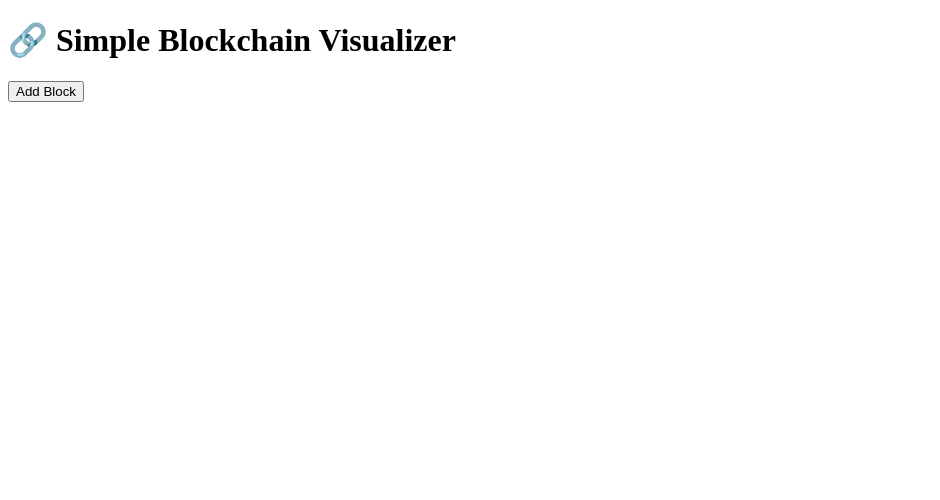
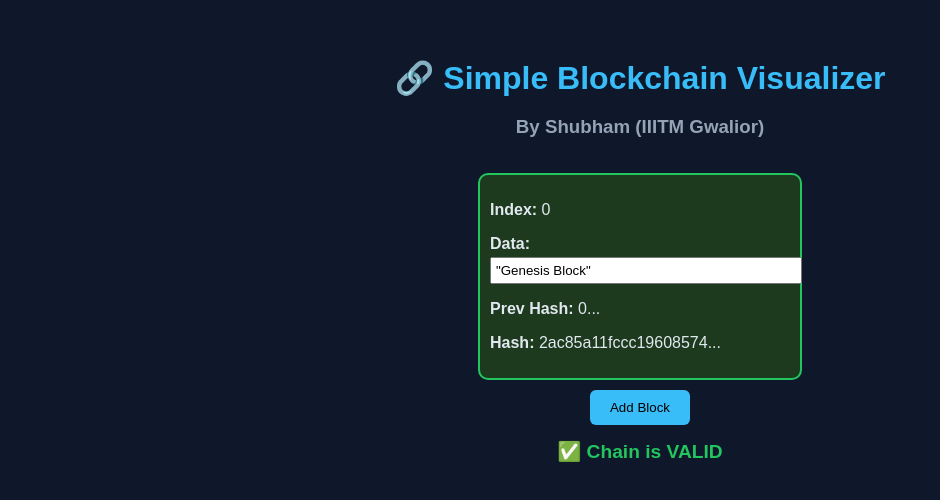
Before and after one commit to shubham5080/blockchain-visualizer, a plain HTML site: page index.html in a window 1280 px wide. Shown: the whole page, without its empty margins (0-940 px from the left). Drawn offline with nearby package versions, Linux system fonts and the light colour scheme.

Commit message:
Add/update project files

```diff
--- a/index.html
+++ b/index.html
@@ -4,11 +4,16 @@
     <meta charset="UTF-8">
     <meta name="viewport" content="width=device-width, initial-scale=1.0">
     <title>Blockchain visualizer</title>
+      <link rel="stylesheet" href="style.css">
+
 </head>
 <body>
     <h1>🔗 Simple Blockchain Visualizer</h1>
+    <h3>By Shubham (IIITM Gwalior)</h3>
     <div id = "blockchain"></div>
     <button id = "addBlockBtn">Add Block</button>
+    <h3 id="chainStatus"></h3>
+    <script src="https://cdnjs.cloudflare.com/ajax/libs/crypto-js/4.1.1/crypto-js.min.js"></script>
     <script src ="script.js"></script>
 </body>
 </html>
--- a/script.js
+++ b/script.js
@@ -0,0 +1,99 @@
+class Block {
+  constructor(index, data, previousHash = '') {
+    this.index = index;
+    this.data = data;
+    this.previousHash = previousHash;
+    this.hash = this.calculateHash();
+  }
+
+  calculateHash() {
+    return CryptoJS.SHA256(
+      this.index + this.previousHash + JSON.stringify(this.data)
+    ).toString();
+  }
+}
+
+class Blockchain {
+  constructor() {
+    this.chain = [this.createGenesisBlock()];
+  }
+
+  createGenesisBlock() {
+    return new Block(0, "Genesis Block", "0");
+  }
+
+  getLatestBlock() {
+    return this.chain[this.chain.length - 1];
+  }
+
+  addBlock(newBlock) {
+    newBlock.previousHash = this.getLatestBlock().hash;
+    newBlock.hash = newBlock.calculateHash();
+    this.chain.push(newBlock);
+  }
+
+  isChainValid() {
+    for (let i = 1; i < this.chain.length; i++) {
+      const current = this.chain[i];
+      const previous = this.chain[i - 1];
+      if (current.hash !== current.calculateHash()) return false;
+      if (current.previousHash !== previous.hash) return false;
+    }
+    return true;
+  }
+}
+
+let blockchain = new Blockchain();
+
+function renderBlockchain() {
+  const container = document.getElementById('blockchain');
+  container.innerHTML = '';
+
+  blockchain.chain.forEach((block, idx) => {
+    const div = document.createElement('div');
+    div.className = 'block';
+    div.innerHTML = `
+      <p><strong>Index:</strong> ${block.index}</p>
+      <label><strong>Data:</strong></label>
+      <input id="data-${idx}" value='${JSON.stringify(block.data)}'>
+      <p><strong>Prev Hash:</strong> ${block.previousHash.slice(0, 20)}...</p>
+      <p><strong>Hash:</strong> <span id="hash-${idx}">${block.hash.slice(0, 20)}...</span></p>
+    `;
+
+    container.appendChild(div);
+
+    // Real-time editing
+    document.getElementById(`data-${idx}`).addEventListener('input', e => {
+      try {
+        block.data = JSON.parse(e.target.value);
+      } catch {
+        block.data = e.target.value; // raw string if invalid JSON
+      }
+      block.hash = block.calculateHash();
+      renderBlockchain(); // re-render whole chain
+    });
+  });
+
+  updateChainStatus();
+}
+
+function updateChainStatus() {
+  const isValid = blockchain.isChainValid();
+  const statusEl = document.getElementById('chainStatus');
+  statusEl.textContent = isValid ? "✅ Chain is VALID" : "❌ Chain is BROKEN";
+  statusEl.style.color = isValid ? "#22c55e" : "#ef4444";
+
+  document.querySelectorAll('.block').forEach((blockDiv, i) => {
+    blockDiv.classList.remove('valid', 'invalid');
+    blockDiv.classList.add(isValid ? 'valid' : 'invalid');
+  });
+}
+
+document.getElementById('addBlockBtn').addEventListener('click', () => {
+  const data = { amount: Math.floor(Math.random() * 100) };
+  const newBlock = new Block(blockchain.chain.length, data);
+  blockchain.addBlock(newBlock);
+  renderBlockchain();
+});
+
+renderBlockchain();
--- a/style.css
+++ b/style.css
@@ -1 +1,74 @@
-body
+body {
+    font-family : Arial, sans-serif;
+    background : #0f172a;
+    color : #e2e8f0;
+    text-align : center;
+    padding : 30px;
+}
+#blockchain {
+    display : flex;
+    flex-direction: column;
+    align-items : center;
+}
+.block {
+    border : 2px solid #38bdf8;
+    border-radius : 10px;
+    padding : 10px;
+    margin : 10px;
+    width : 300px;
+    background-color:  #1e293b;
+    text-align: left;
+}
+.block input{
+    width: 100%;
+    padding : 4px;
+    margin-top : 4px;
+}
+button {
+    background-color : #38bdf8;
+    color : black;
+    border : none;
+    padding : 10px 20px;
+    border-radius: 6px;
+    cursor: pointer;
+}
+button:hover {
+    background-color: #0ea5e9;
+}
+.valid {
+  border-color: #22c55e;
+  background-color: #1e3a1e;
+}
+.invalid {
+  border-color: #ef4444;
+  background-color: #3f1e1e;
+}
+#chainStatus {
+  font-size: 1.2rem;
+  margin-top: 15px;
+}
+h1 {
+  color: #38bdf8;
+  font-size: 2rem;
+  margin-bottom: 5px;
+}
+
+h3 {
+  color: #94a3b8;
+  margin-bottom: 25px;
+}
+
+.block {
+  transition: all 0.3s ease;
+}
+.block:hover {
+  transform: scale(1.02);
+  box-shadow: 0 0 15px #38bdf8;
+}
+@keyframes fadeIn {
+  from { opacity: 0; transform: translateY(10px); }
+  to { opacity: 1; transform: translateY(0); }
+}
+.block {
+  animation: fadeIn 0.4s ease-in;
+}
```
